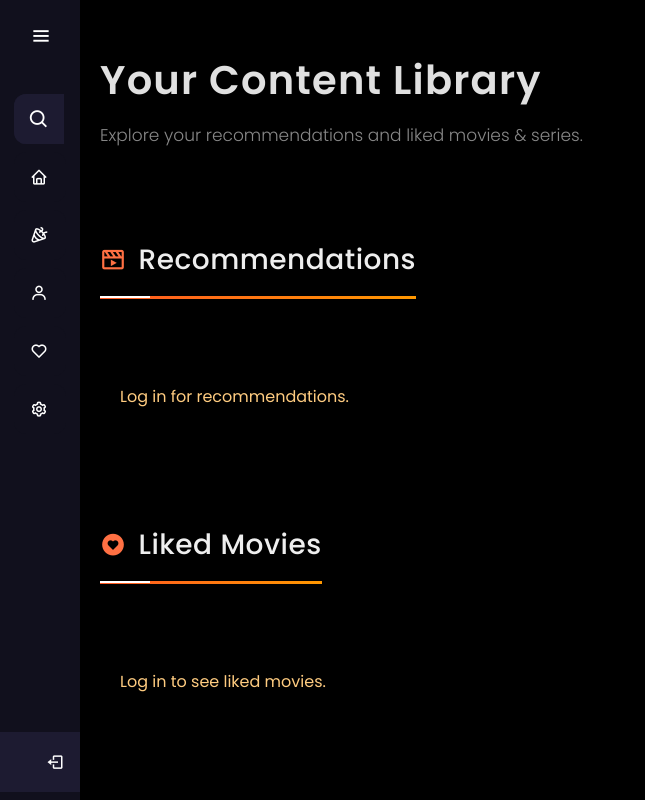
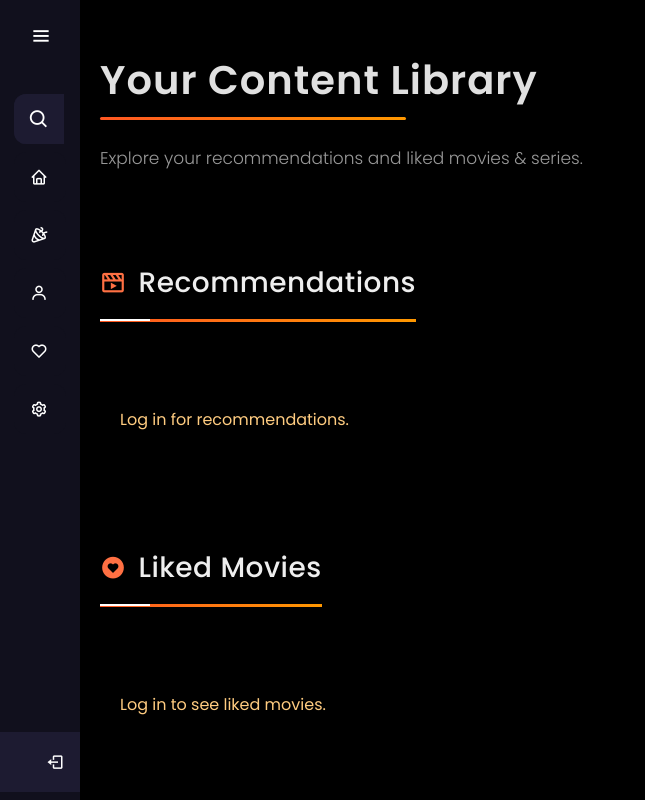
Before and after one commit to ManojGitHub1/Movie-Recommendation-Bingflix, a plain HTML site: page liked_movies/liked_movies.html in a window 1280 px wide. Shown: the top 800 px of the page, without its empty margins (0-645 px from the left). Drawn offline with nearby package versions, Linux system fonts and the light colour scheme.

Commit message:
updated liked_movies

```diff
--- a/liked_movies/liked_movies.css
+++ b/liked_movies/liked_movies.css
@@ -297,26 +297,44 @@ body {
   margin-bottom: 50px; /* Increased spacing between sections */
 }
 
+/* Add or replace these styles in liked_movies.css */
+
 .page-header {
-  padding: 50px 0 40px 0; /* Slightly more top padding, less bottom */
-  margin-bottom: 50px;  /* Increased space before the first section */
-  border-bottom: none;  /* Remove the border */
+  padding: 50px 0 40px 0;
+  margin-bottom: 50px;
+  border-bottom: none; /* Remove the main border */
   text-align: left;
+  position: relative; /* Needed for the pseudo-element */
 }
 
 .page-header h1 {
-  font-size: 40px;        /* Slightly larger */
+  font-size: 40px;
   font-weight: 600;
-  color: #e0e0e0;        /* Slightly softer white */
-  margin-bottom: 12px;   /* More space below title */
-  letter-spacing: 1.2px; /* Slightly wider spacing */
+  color: #e0e0e0;
+  margin-bottom: 25px; /* Increased space for underline + text */
+  letter-spacing: 1px;
+  display: inline-block; /* Allow underline to fit content width */
+  position: relative;    /* Needed for the pseudo-element */
+  padding-bottom: 10px;  /* Space between text and underline */
+}
+
+/* The gradient underline */
+.page-header h1::after {
+  content: '';
+  position: absolute;
+  left: 0;
+  bottom: 0;
+  height: 3px; /* Thickness of the underline */
+  width: 70%; /* Width of the underline (adjust as needed) */
+  background: linear-gradient(to right, #ff5722, #ff9800); /* Your gradient */
+  border-radius: 2px;
 }
 
 .page-header p {
-  font-size: 17px;        /* Slightly larger subtitle */
-  color: #888;           /* More muted grey */
+  font-size: 17px;
+  color: #999; /* Slightly lighter grey */
   font-weight: 300;
-  line-height: 1.6;       /* Ensure good line spacing */
+  line-height: 1.6;
 }
 
 
```
